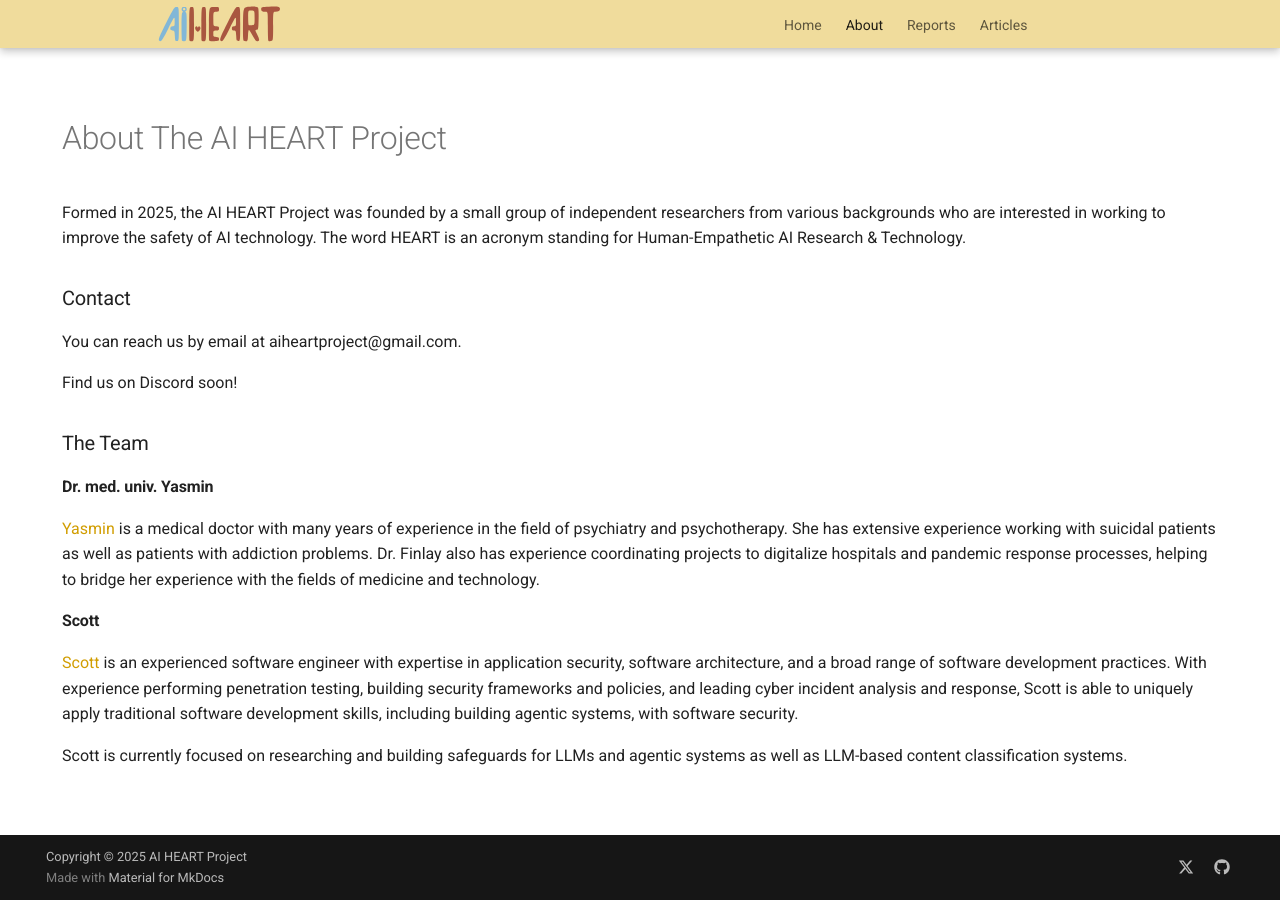
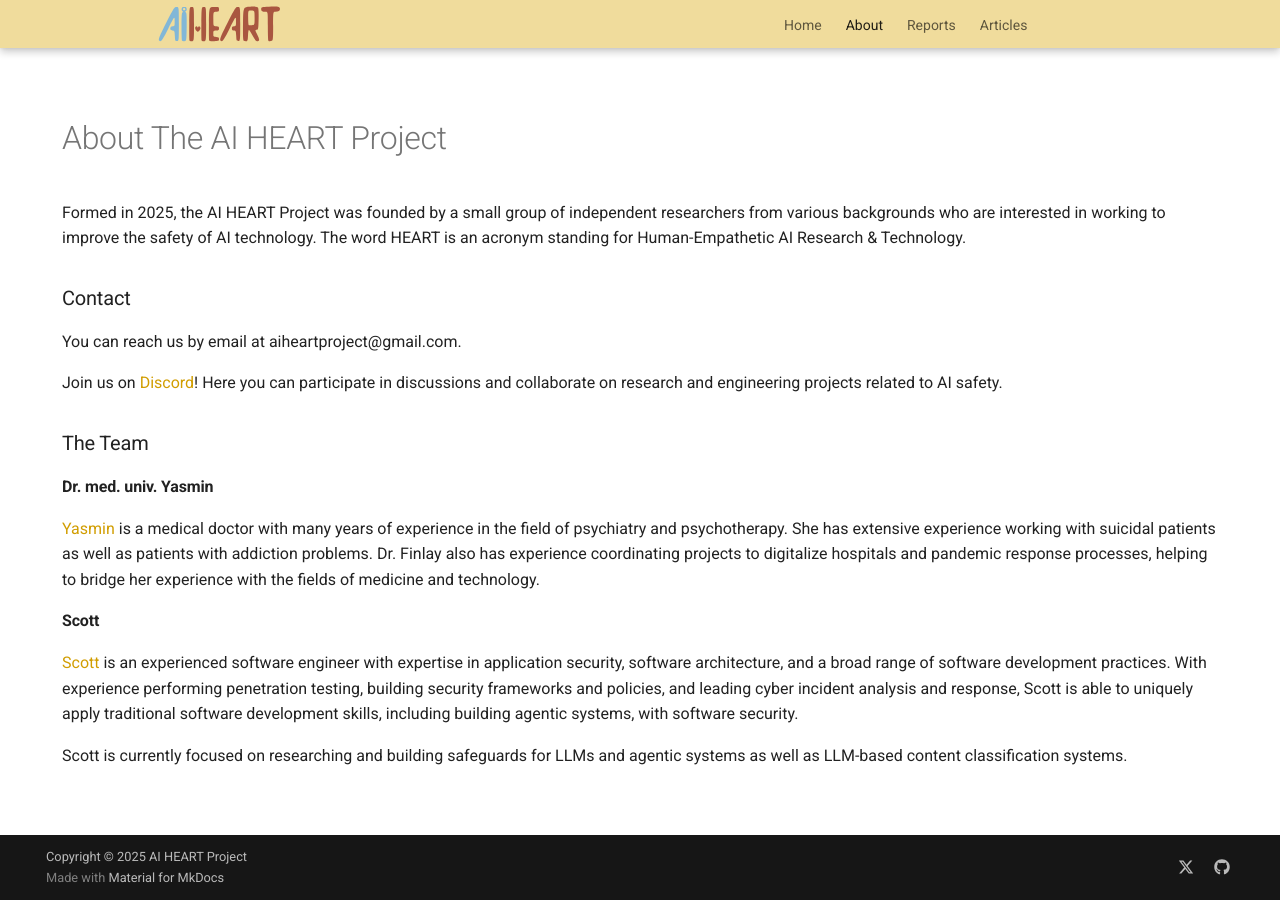
Before and after one commit to Yasmin-FY/ai-heart-project, an MkDocs documentation site: the page built from docs/about.md, in a window 1280 px wide. Built offline with MkDocs 1.6.1 and Material for MkDocs 9.7.7, drawn with Linux system fonts in a browser that asks for light colours.

Commit message:
Adding discord link

```diff
--- a/docs/about.md
+++ b/docs/about.md
@@ -9,7 +9,7 @@ Formed in 2025, the AI HEART Project was founded by a small group of independent
 ### Contact
 You can reach us by email at aiheartproject@gmail.com.
 
-Find us on Discord soon!
+Join us on [Discord](https://discord.gg/qCddXfnkz)! Here you can participate in discussions and collaborate on research and engineering projects related to AI safety.
 
 ### The Team
 
```
